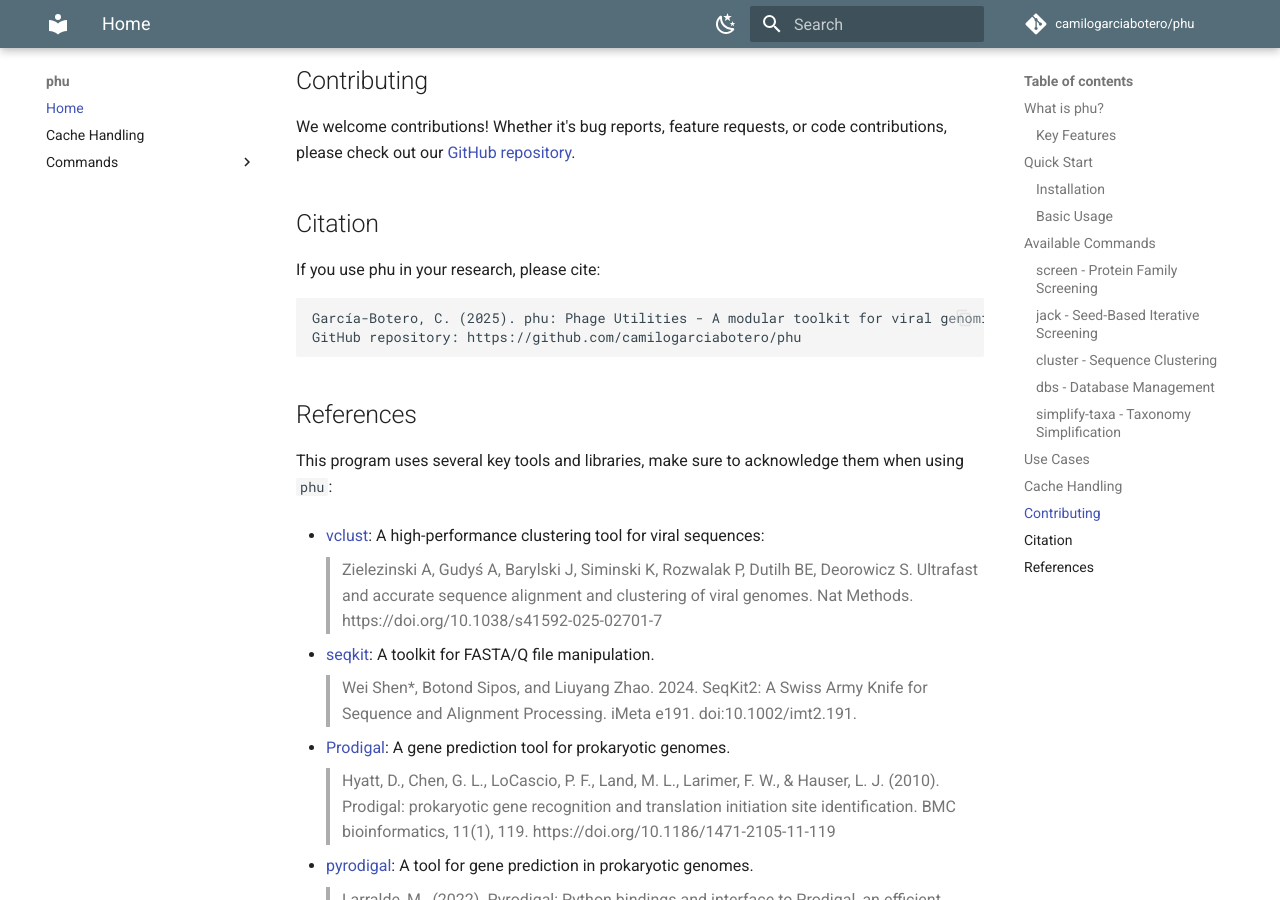
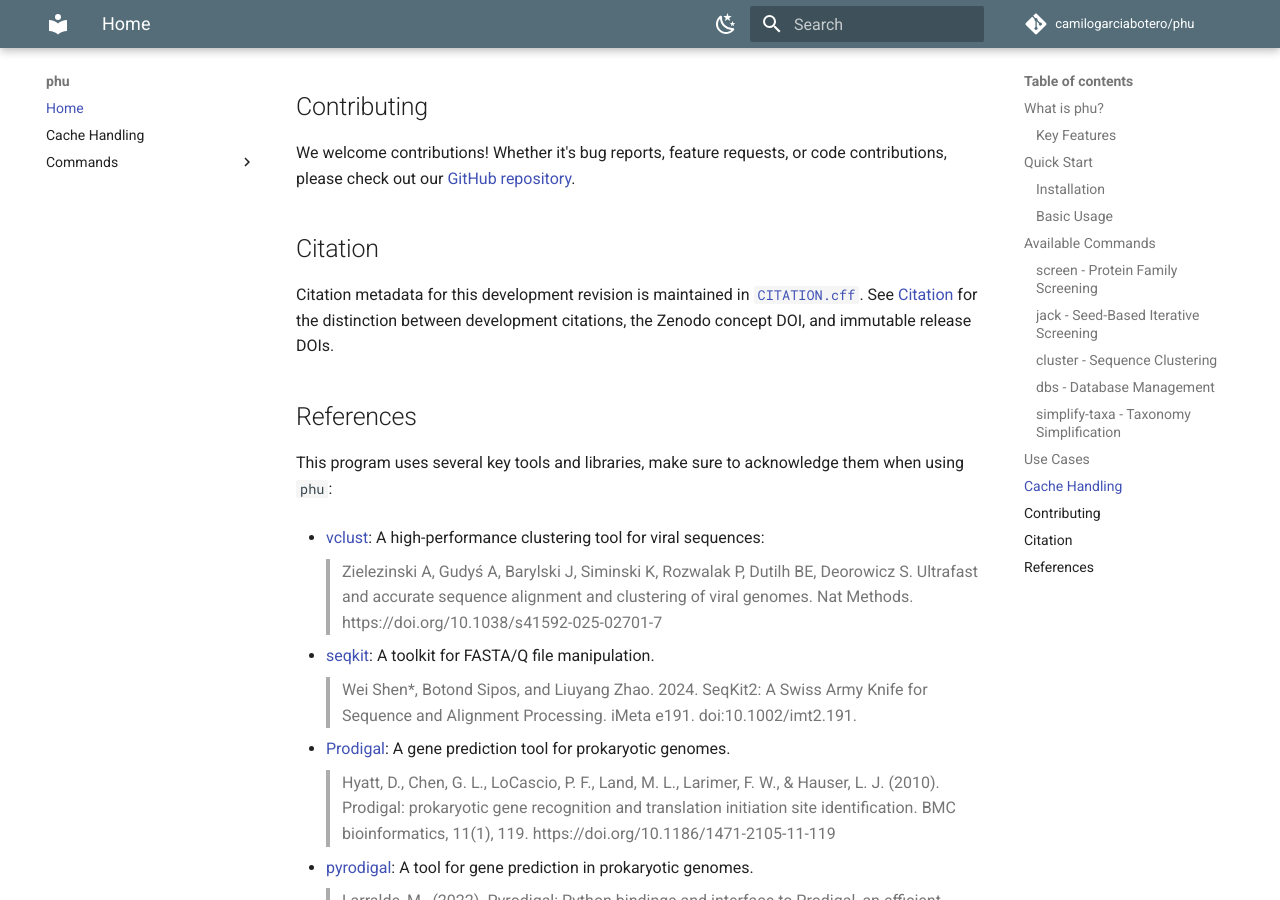
Before and after one commit to camilogarciabotero/phu, an MkDocs documentation site: the page built from docs/index.md, in a window 1280 px wide and 900 px high, scrolled down 3625 px. Built offline with MkDocs 1.6.1 and Material for MkDocs 9.7.7, drawn with Linux system fonts in a browser that asks for light colours; comment, search, counter and statistics services are not loaded; some of the changed text lies outside the part shown.

Commit message:
Update documentation to include 'vscore' and 'avg' in available operations and clarify citation metadata

````diff
--- a/docs/index.md
+++ b/docs/index.md
@@ -104,7 +104,9 @@
 - `phu dbs refresh [DB ...]`
 - `phu dbs remove [DB ...] --yes`
 
-`pfam` and `kofam` are available and can be prepared ahead of screening runs.
+`pfam`, `kofam`, `vscore`, and `avg` are available in this development build.
+Database preparation may download large files; inspect status and available
+metadata before preparing a backend.
 
 **Example:**
 ```bash
@@ -149,12 +151,10 @@
 
 ## Citation
 
-If you use phu in your research, please cite:
-
-```
-García-Botero, C. (2025). phu: Phage Utilities - A modular toolkit for viral genomics workflows.
-GitHub repository: https://github.com/camilogarciabotero/phu
-```
+Citation metadata for this development revision is maintained in
+[`CITATION.cff`](https://github.com/camilogarciabotero/phu/blob/avg/CITATION.cff).
+See [Citation](citation.md) for the distinction between development citations,
+the Zenodo concept DOI, and immutable release DOIs.
 
 ## References
 
````
